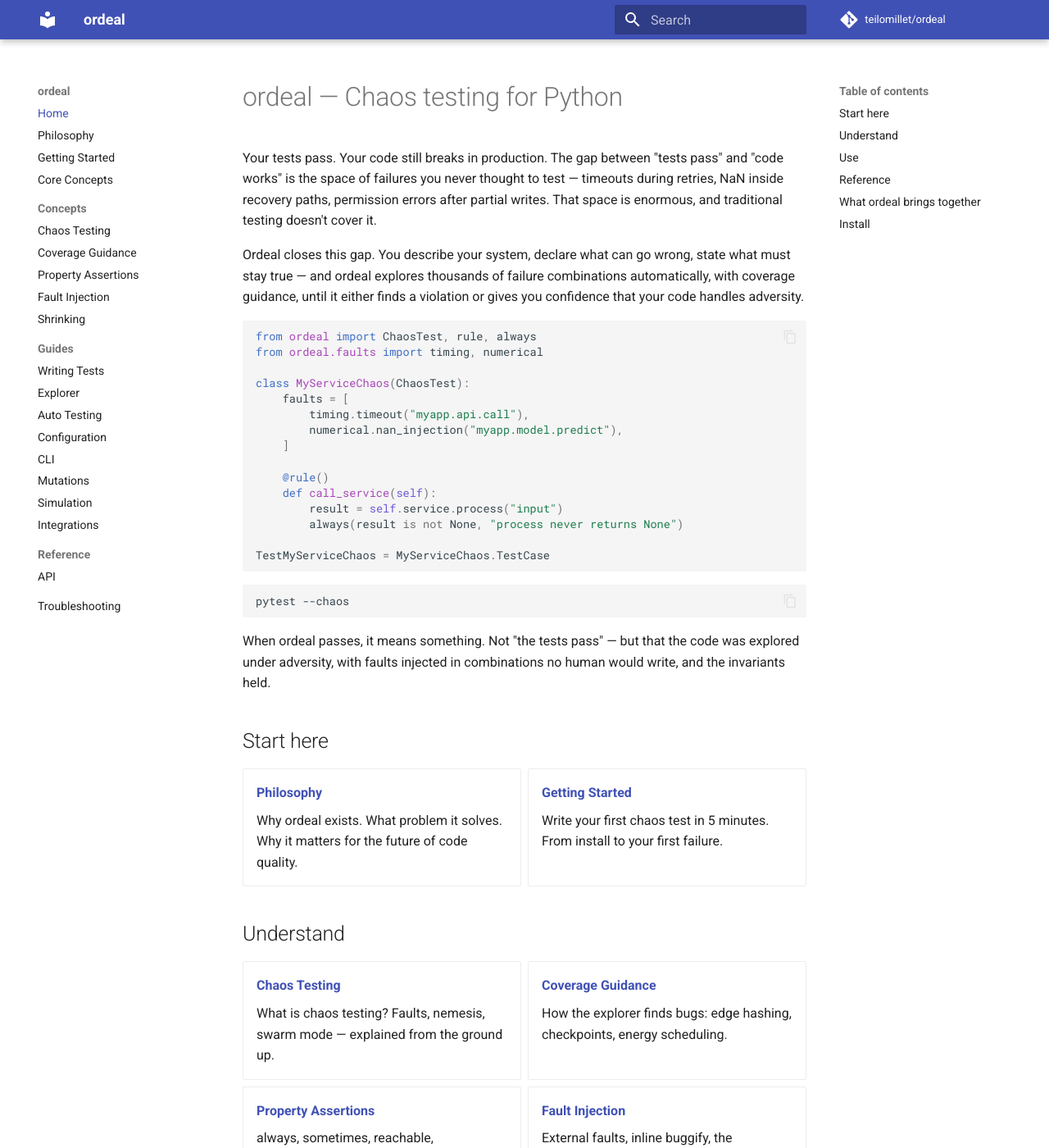
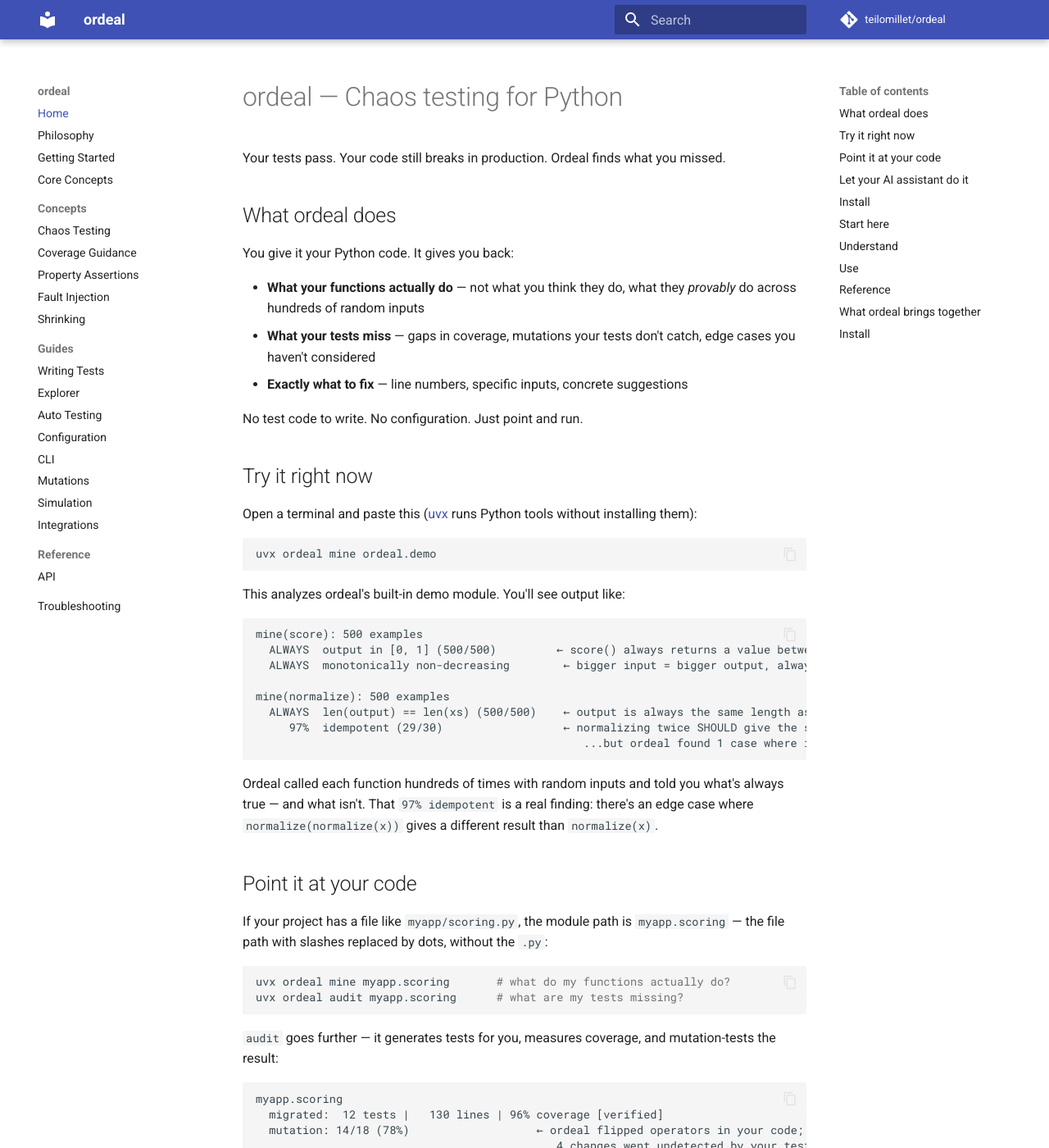
Before and after one commit to teilomillet/ordeal, an MkDocs documentation site: the page built from docs/index.md, in a window 1280 px wide and 1400 px high. Shown: the whole window at 82% size. Built offline with MkDocs 1.6.1 and Material for MkDocs 9.7.7, drawn with Linux system fonts in a browser that asks for light colours; comment, search, counter and statistics services are not loaded; some of the changed text lies outside the part shown.

Commit message:
docs: rewrite hero section and landing page for clearer onboarding
Also adds deadline=None to schemathesis integration test settings.

Co-Authored-By: Claude Opus 4.6 (1M context) <noreply@anthropic.com>

````diff
--- a/docs/index.md
+++ b/docs/index.md
@@ -1,32 +1,84 @@
 # ordeal — Chaos testing for Python
 
-Your tests pass. Your code still breaks in production. The gap between "tests pass" and "code works" is the space of failures you never thought to test — timeouts during retries, NaN inside recovery paths, permission errors after partial writes. That space is enormous, and traditional testing doesn't cover it.
+Your tests pass. Your code still breaks in production. Ordeal finds what you missed.
 
-Ordeal closes this gap. You describe your system, declare what can go wrong, state what must stay true — and ordeal explores thousands of failure combinations automatically, with coverage guidance, until it either finds a violation or gives you confidence that your code handles adversity.
+## What ordeal does
 
-```python
-from ordeal import ChaosTest, rule, always
-from ordeal.faults import timing, numerical
+You give it your Python code. It gives you back:
 
-class MyServiceChaos(ChaosTest):
-    faults = [
-        timing.timeout("myapp.api.call"),
-        numerical.nan_injection("myapp.model.predict"),
-    ]
+- **What your functions actually do** — not what you think they do, what they *provably* do across hundreds of random inputs
+- **What your tests miss** — gaps in coverage, mutations your tests don't catch, edge cases you haven't considered
+- **Exactly what to fix** — line numbers, specific inputs, concrete suggestions
 
-    @rule()
-    def call_service(self):
-        result = self.service.process("input")
-        always(result is not None, "process never returns None")
+No test code to write. No configuration. Just point and run.
 
-TestMyServiceChaos = MyServiceChaos.TestCase
+## Try it right now
+
+Open a terminal and paste this ([uvx](https://docs.astral.sh/uv/guides/tools/) runs Python tools without installing them):
+
+```bash
+uvx ordeal mine ordeal.demo
 ```
 
-```bash
-pytest --chaos
+This analyzes ordeal's built-in demo module. You'll see output like:
+
+```
+mine(score): 500 examples
+  ALWAYS  output in [0, 1] (500/500)         ← score() always returns a value between 0 and 1
+  ALWAYS  monotonically non-decreasing        ← bigger input = bigger output, always
+
+mine(normalize): 500 examples
+  ALWAYS  len(output) == len(xs) (500/500)    ← output is always the same length as input
+     97%  idempotent (29/30)                  ← normalizing twice SHOULD give the same result
+                                                 ...but ordeal found 1 case where it doesn't
 ```
 
-When ordeal passes, it means something. Not "the tests pass" — but that the code was explored under adversity, with faults injected in combinations no human would write, and the invariants held.
+Ordeal called each function hundreds of times with random inputs and told you what's always true — and what isn't. That `97% idempotent` is a real finding: there's an edge case where `normalize(normalize(x))` gives a different result than `normalize(x)`.
+
+## Point it at your code
+
+If your project has a file like `myapp/scoring.py`, the module path is `myapp.scoring` — the file path with slashes replaced by dots, without the `.py`:
+
+```bash
+uvx ordeal mine myapp.scoring       # what do my functions actually do?
+uvx ordeal audit myapp.scoring      # what are my tests missing?
+```
+
+`audit` goes further — it generates tests for you, measures coverage, and mutation-tests the result:
+
+```
+myapp.scoring
+  migrated:  12 tests |   130 lines | 96% coverage [verified]
+  mutation: 14/18 (78%)                   ← ordeal flipped operators in your code;
+                                             4 changes went undetected by your tests
+  suggest:
+    - L42 in compute(): test when x < 0
+    - L67 in normalize(): test that ValueError is raised
+```
+
+Those `suggest` lines are real. Line 42 of `compute()` behaves differently with negative inputs, and your tests never check that.
+
+## Let your AI assistant do it
+
+You don't need to learn ordeal's API. Open Claude Code, Cursor, Copilot, or any AI coding assistant and paste:
+
+> "Run `uv tool install ordeal` to install ordeal. Then run `ordeal mine` on each module in my project and `ordeal audit` on the ones with existing tests. Read the output, explain what it found, and fix the issues it suggests."
+
+Or without installing anything:
+
+> "Run `uvx ordeal mine` on my main modules. Show me the output and explain what the findings mean."
+
+ordeal ships with an [AGENTS.md](https://github.com/teilomillet/ordeal/blob/main/AGENTS.md) — your AI assistant reads it automatically and knows every command, every option, and how to interpret every result.
+
+## Install
+
+When you're ready to make ordeal part of your workflow:
+
+```bash
+pip install ordeal           # or: uv tool install ordeal
+```
+
+Then `ordeal mine`, `ordeal audit`, and `ordeal explore` are available directly from your terminal.
 
 ## Start here
 
````
Also changed, not shown: README.md (+18 -20 lines), 1 other file.
